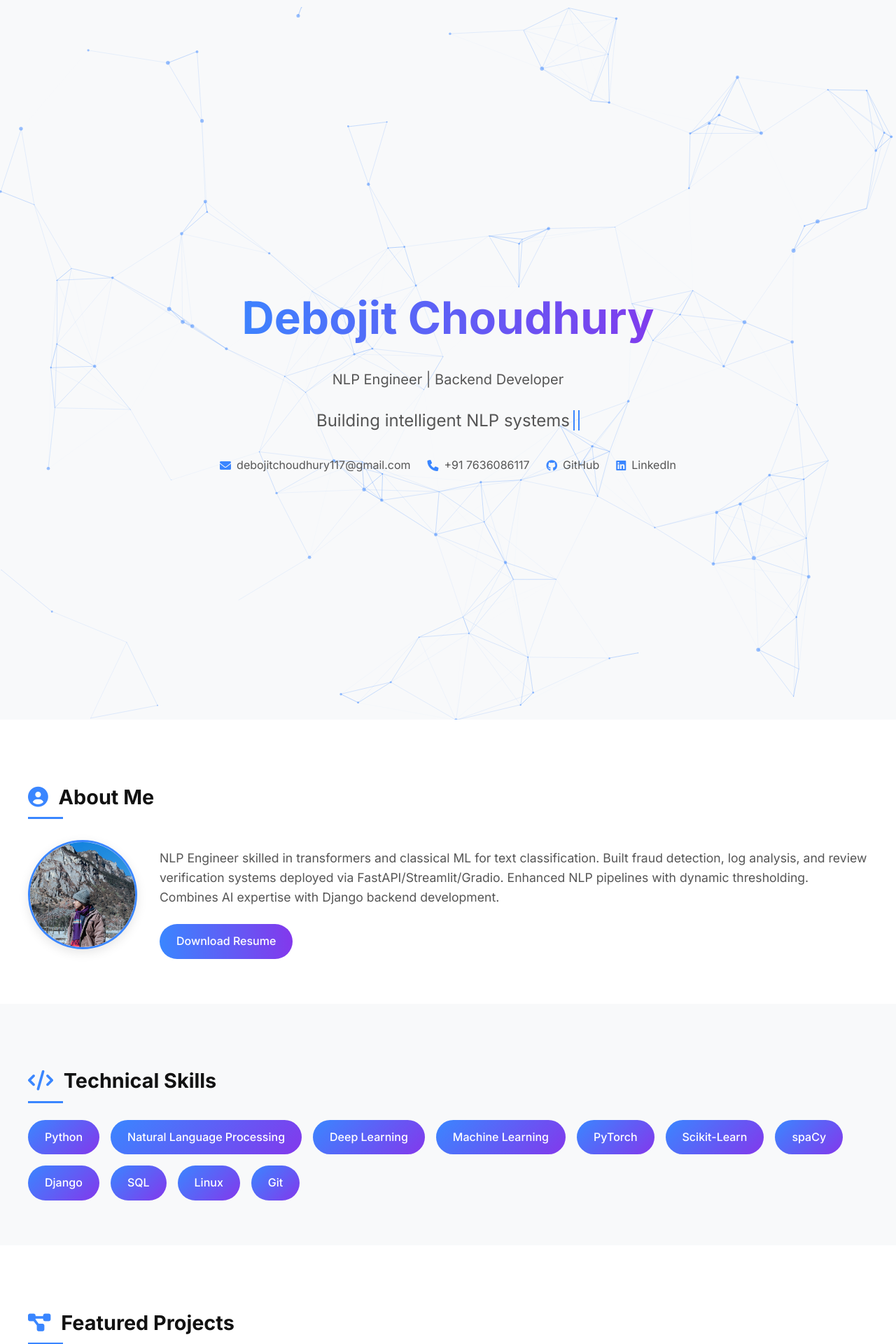
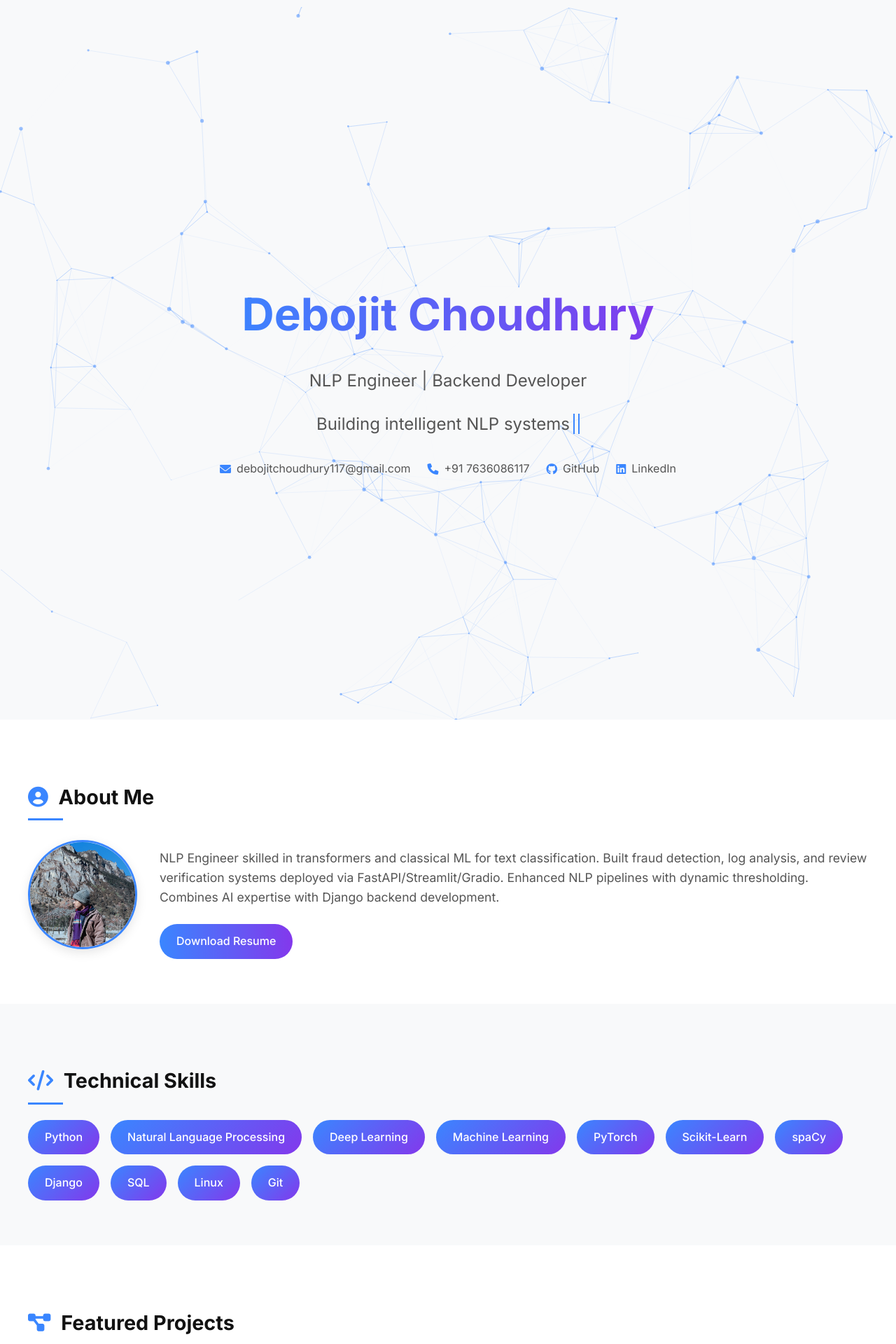
Before and after one commit to debojit11/debojit11.github.io, a Jekyll site: the page built from index.md, in a window 1280 px wide. Shown: the top 1920 px of the page at 70% size. Built offline with Jekyll 4.4.1, drawn with Linux system fonts in a browser that asks for light colours.

```diff
--- a/assets/css/main.scss
+++ b/assets/css/main.scss
@@ -61,7 +61,7 @@
   &::after {
     content: '';
     position: absolute;
-    bottom: -8px;
+    bottom: -10px;
     left: 0;
     width: 50px;
     height: 3px;
@@ -109,7 +109,7 @@
 }
 
 .subtitle {
-  font-size: 1.25rem;
+  font-size: 1.5rem;
   color: var(--text-secondary);
   margin-bottom: 1rem;
 }
@@ -128,10 +128,9 @@
 
 .contact-bar {
   display: flex;
+  justify-content: center;
   gap: 1.5rem;
   margin-top: 2rem;
-  justify-content: center;
-  flex-wrap: wrap;
 
   div {
     display: flex;
@@ -338,8 +337,8 @@
 
       i {
         color: $accent;
+        font-size: 1rem;
         margin-right: 0.75rem;
-        margin-top: 0.25rem;
       }
 
       span {
@@ -353,8 +352,6 @@
     justify-content: space-between;
     align-items: center;
     margin-top: 1.5rem;
-    flex-wrap: wrap;
-    gap: 1rem;
 
     .tech-pills {
       display: flex;
@@ -452,10 +449,6 @@
     ul {
       padding-left: 1.5rem;
       color: var(--text-secondary);
-
-      li {
-        margin-bottom: 0.5rem;
-      }
     }
   }
 }
@@ -596,8 +589,8 @@
     height: 15px;
   }
 
-  footer .container {
+  .contact-bar {
     flex-direction: column;
-    gap: 1rem;
+    gap: 0.5rem;
   }
 }
--- a/index.md
+++ b/index.md
@@ -60,7 +60,7 @@
     <div class="filter-buttons">
       <button class="filter-btn active" data-filter="all">All</button>
       <button class="filter-btn" data-filter="nlp">NLP Engineering</button>
-      <button class="filter-btn" data-filter="Backend Development">Backend Development</button>
+      <button class="filter-btn" data-filter="backend-development">Backend Development</button>
     </div>
     <div class="projects-grid">
       {% for project in site.data.projects %}
```
